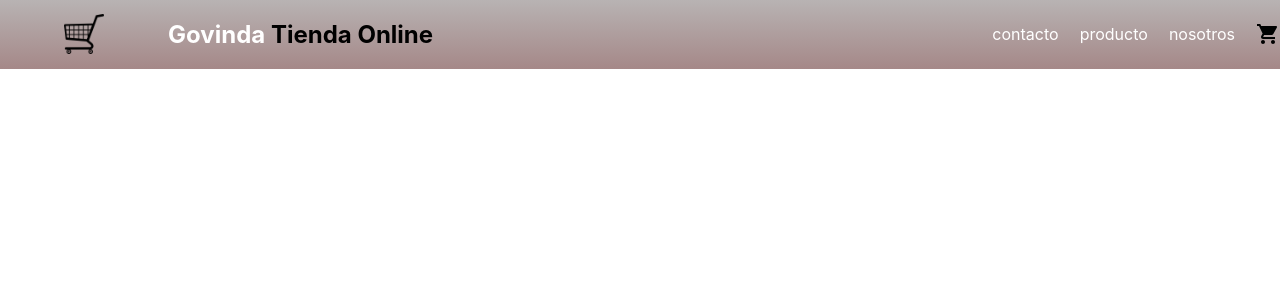
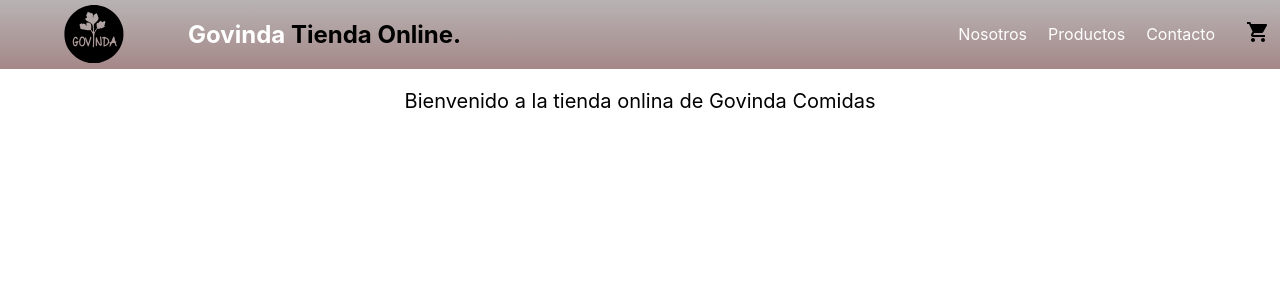
Before and after one commit to nespralnic/govindawebNespral, a React (Create React App) app: page / in a window 1280 px wide. Shown: the top 300 px of the page. Built offline with nearby package versions, Linux system fonts and the light colour scheme.

Commit message:
cartWidget e itemListContainer con msj de bienvenida

```diff
--- a/src/App.js
+++ b/src/App.js
@@ -1,29 +1,23 @@
 import NavBar from './components/NavBar';
-import logo from './logo.svg';
+import ItemListContainer from './components/ItemListContainer';
 import './App.css';
+import { Boton } from './components/Boton';
+import { Title } from './components/Title';
 
 function App() {
+  const name = "alejandro";
+  const links = ["Nosotros","Productos","Contacto"];
+  //o con objeto
+  const linksObj = [{nombre:"Nosotros",tag:"#"},{nombre:"Producto",tag:"#"},{nombre:"Contacto",tag:"#"}];
+
   return (
-    /*<div className="App">
-      <header className="App-header">
-        <img src={logo} className="App-logo" alt="logo" />
-        <p>
-          Edit <code>src/App.js</code> and save to reload.
-        </p>
-        <a
-          className="App-link"
-          href="https://reactjs.org"
-          target="_blank"
-          rel="noopener noreferrer"
-        >
-          Learn React
-        </a>
-      </header>
-    </div>*/
+
     <>
-    <NavBar />
+    <NavBar id="1" name={name} links={links}>
+    </NavBar>
+    <ItemListContainer mensaje="Bienvenido a la tienda onlina de Govinda Comidas" />
+    </>
 
-    </>
   );
 }
 
--- /dev/null
+++ b/src/components/Boton.js
@@ -0,0 +1 @@
+export const Boton = () =>(<button>Click akí</button>);
--- /dev/null
+++ b/src/components/CartWidget.css
@@ -0,0 +1,4 @@
+.ShoppingCartIcon{
+    padding: 0 10px;
+
+}
--- /dev/null
+++ b/src/components/CartWidget.js
@@ -0,0 +1,10 @@
+import ShoppingCartIcon from '@mui/icons-material/ShoppingCart';
+import './CartWidget.css';
+
+const CartWidget = () =>{
+    return(
+        <div className="ShoppingCartIcon"><ShoppingCartIcon /></div>
+    )
+}
+
+export default CartWidget;
--- /dev/null
+++ b/src/components/ItemListContainer.css
@@ -0,0 +1,5 @@
+
+.ItemListContainer__mensaje{
+    text-align: center;
+    font-size: 20px;
+}
--- /dev/null
+++ b/src/components/ItemListContainer.js
@@ -0,0 +1,12 @@
+import React from "react";
+import './ItemListContainer.css'
+
+const ItemListContainer = (props) => {
+    return(
+
+            <p className="ItemListContainer__mensaje">{props.mensaje}</p>
+
+    )
+}
+
+export default ItemListContainer;
--- a/src/components/NavBar.css
+++ b/src/components/NavBar.css
@@ -9,11 +9,15 @@
     color: white;
 }
 
+#tituloBienvenida{
+    color: white;
+}
+
 
 .containerLogo{
     width: 10%;
-    height: 40px;
-    width: 40px;
+    height: 60px;
+    width: 60px;
     display: flex;
     justify-content:left;
     padding: 0 5%;
--- a/src/components/NavBar.js
+++ b/src/components/NavBar.js
@@ -1,24 +1,33 @@
 import React from "react";
 import './NavBar.css';
-import logo from '../img/logocart.png';
-import ShoppingCartIcon from '@mui/icons-material/ShoppingCart';
-const NavBar = () => {
+import logo from '../img/logo.svg';
+import CartWidget from "./CartWidget";
+
+
+const NavBar = (props) => {
+    console.log(props.id);
 
     return (
 
 
         <nav>
             <img className="containerLogo" src={logo}></img>
-            <h1><span id="tituloGovinda">Govinda</span> Tienda Online</h1>
+            <h1><span id="tituloGovinda">Govinda</span> Tienda Online. </h1>
 
             <div className="containerLinks">
-                <a href="#">contacto</a>
-                <a href="#">producto</a>
-                <a href="#">nosotros</a>
-                <ShoppingCartIcon />
+
+
+                {props.links.map((element,indice)=>{
+                    return <a key={indice} href="#">{element}</a>
+                })}
+
+                <CartWidget />
             </div>
         </nav>
-
+        /*
+        {props.children[0]}
+        {props.children[1]}
+        */
         )
 }
 
--- /dev/null
+++ b/src/components/Title.js
@@ -0,0 +1 @@
+export const Title = () =>(<h1>Titulo</h1> );
```
Also changed, not shown: src/img/logo.svg (added).
